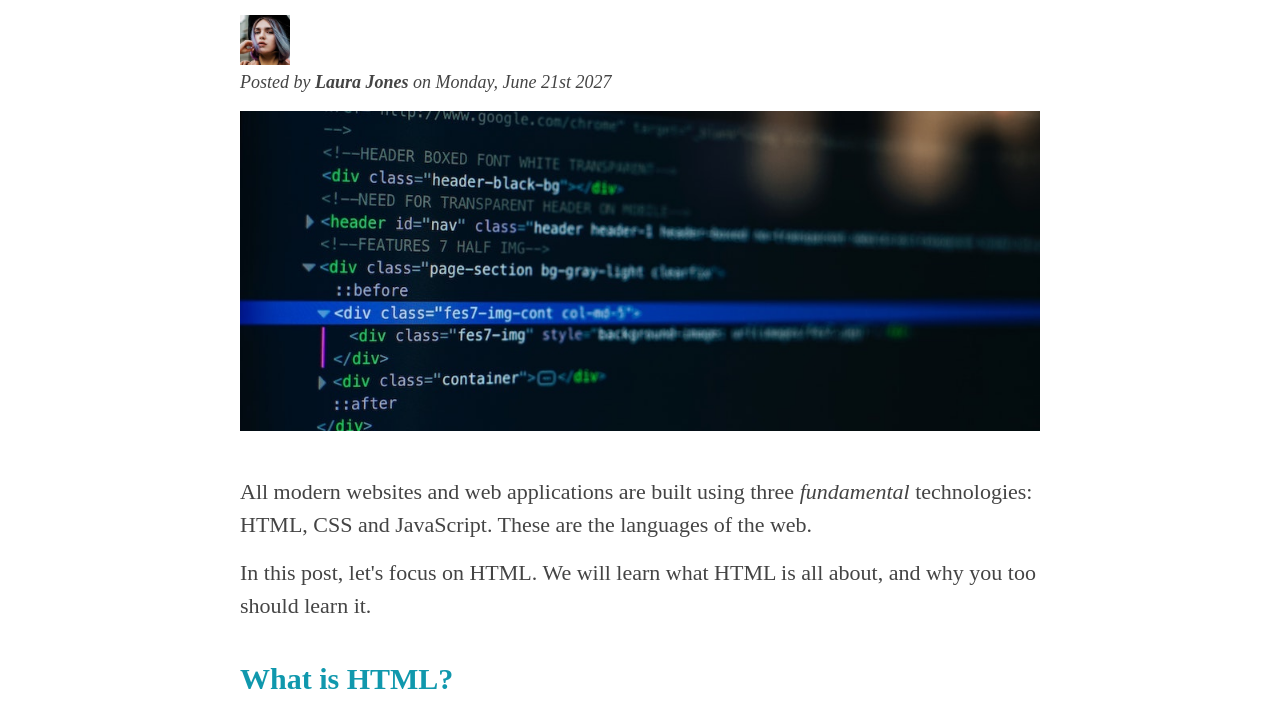
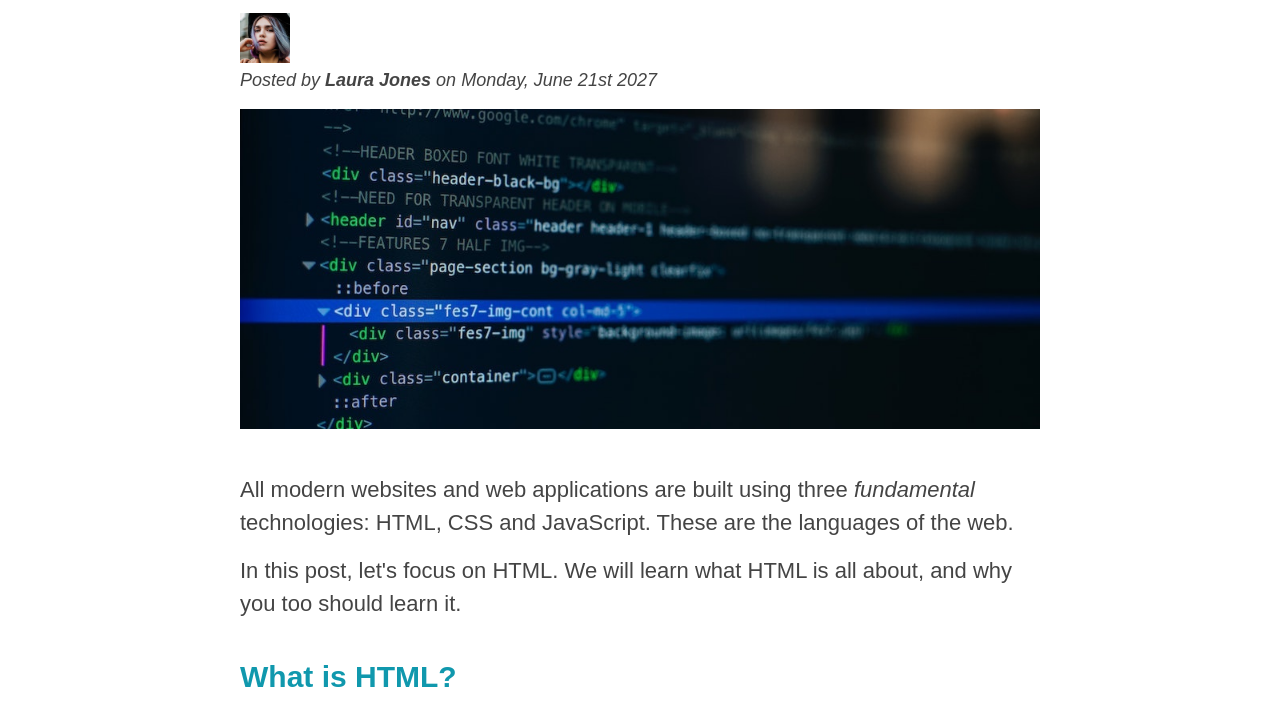
Before and after one commit to Mahone5/cssJonas, a plain HTML site: page index.html in a window 1280 px wide. Shown: the part 234-945 px from the top of the page. Drawn offline with Linux system fonts and the light colour scheme.

Commit message:
change font-family to Ariel plus others

```diff
--- a/style.css
+++ b/style.css
@@ -5,7 +5,7 @@
 /* Page sections */
 body {
   color: #444;
-  font-family: san-serif;
+  font-family: Arial, Helvetica, sans-serif;
   border-top: #1098ad solid 10px;
   position: relative;
 }
@@ -230,7 +230,7 @@ h2 {
 /* AFTER SELECTOR */
 h2::after {
   /* An after pseudo element must have content, even if empty "" */
-  content: "TOP";
+  content: 'TOP';
   background-color: #ffe70e;
   color: #444;
   font-size: 16px;
```
